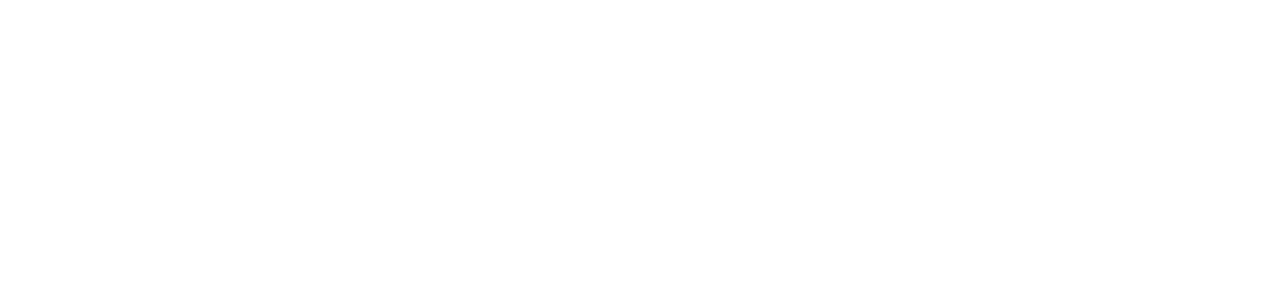
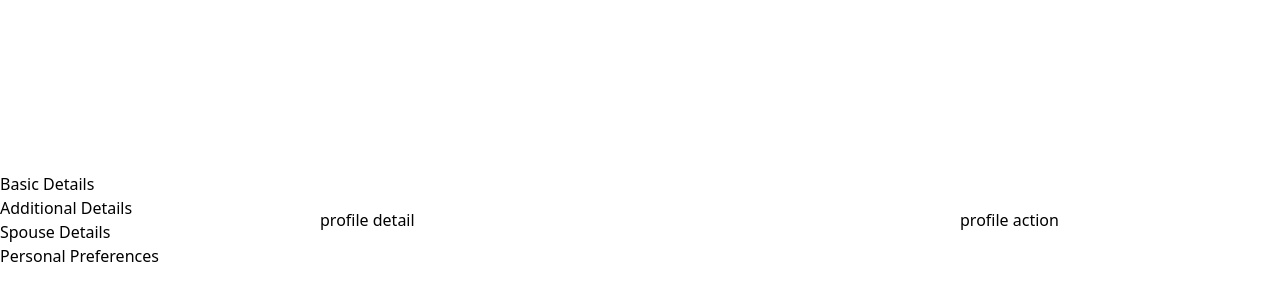
Before and after one commit to ibrohhm/vue-profile, a Vue app: page /profile in a window 1280 px wide. Before the commit this address had no page. Shown: the part 180-480 px from the top of the page. Built offline with nearby package versions, Linux system fonts and the light colour scheme.

Commit message:
drafting the profile components

```diff
--- a/config/webpack.dev.js
+++ b/config/webpack.dev.js
@@ -6,7 +6,7 @@
     devtool: 'inline-source-map',
     devServer: {
         static: './dist',
-        open: true,
+        historyApiFallback: true,
         hot: true
     }
 })
--- a/src/App.vue
+++ b/src/App.vue
@@ -1,5 +1,5 @@
 <template>
-  <router-view></router-view>
+  <router-view />
 </template>
 
 <script>
--- /dev/null
+++ b/src/components/ProfileAction.vue
@@ -0,0 +1,8 @@
+<template>
+  <div class="profile-action">profile action</div>
+</template>
+<script>
+export default {
+  name: "ProfileAction"
+}
+</script>
--- /dev/null
+++ b/src/components/ProfileDetail.vue
@@ -0,0 +1,8 @@
+<template>
+  <div class="profile-detail">profile detail</div>
+</template>
+<script>
+export default {
+  name: "ProfileDetail"
+}
+</script>
--- /dev/null
+++ b/src/components/ProfileTab.vue
@@ -0,0 +1,14 @@
+<template>
+  <div class="profile-tab">
+    <div class="profile-tab--basic">Basic Details</div>
+    <div class="profile-tab--additional">Additional Details</div>
+    <div class="profile-tab--spouse">Spouse Details</div>
+    <div class="profile-tab--preference">Personal Preferences</div>
+  </div>
+</template>
+
+<script>
+export default {
+  name: "ProfileTab"
+}
+</script>
--- a/src/router.js
+++ b/src/router.js
@@ -1,11 +1,22 @@
 import { createRouter, createWebHistory } from 'vue-router';
 import Home from './views/Home.vue';
+import Profile from './views/Profile.vue';
+import NotFound from './views/NotFound.vue';
 
 const routes = [
   {
     path: '/',
     name: 'Home',
     component: Home
+  },
+  {
+    path: '/profile',
+    name: 'Profile',
+    component: Profile
+  },
+  {
+    path: '/:catchAll(.*)',
+    component: NotFound
   }
 ];
 
--- /dev/null
+++ b/src/views/NotFound.vue
@@ -0,0 +1,25 @@
+<template>
+  <div id="not-found" class="flex justify-center items-center flex-col w-full h-screen">
+    <div class="header">404 - Page Not Found</div>
+    <div class="subheader">
+      <div>The page you are looking for does not exist.</div>
+    </div>
+  </div>
+</template>
+
+<script>
+export default {
+  name: 'NotFound'
+};
+</script>
+
+<style>
+  .header{
+    font-size: 42px;
+  }
+
+  .subheader{
+    padding: 10px;
+    font-size: 18px;
+  }
+</style>
--- /dev/null
+++ b/src/views/Profile.vue
@@ -0,0 +1,25 @@
+<template>
+  <div id="profile" class="flex justify-center items-center w-full h-screen">
+    <ProfileTab class="w-1/4"></ProfileTab>
+    <ProfileDetail class="w-1/2"></ProfileDetail>
+    <ProfileAction class="w-1/4"></ProfileAction>
+  </div>
+</template>
+
+<script>
+import ProfileAction from '../components/ProfileAction.vue';
+import ProfileDetail from '../components/ProfileDetail.vue';
+import ProfileTab from '../components/ProfileTab.vue'
+
+export default {
+  name: "Profile",
+  components: {
+    ProfileAction,
+    ProfileDetail,
+    ProfileTab,
+  },
+  data(){
+    return {}
+  }
+}
+</script>
```
Also changed, not shown: 1 other file (tests, documents, lock files or other folders).
